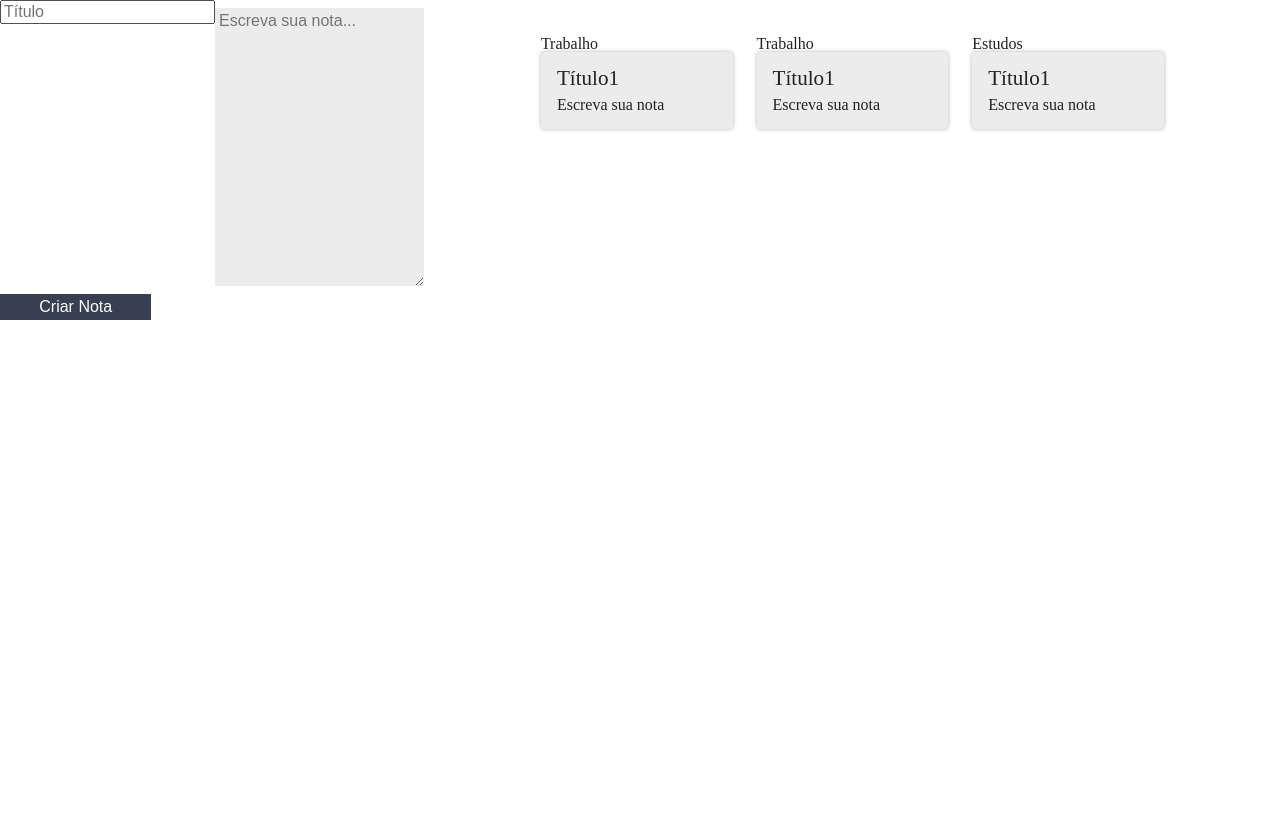
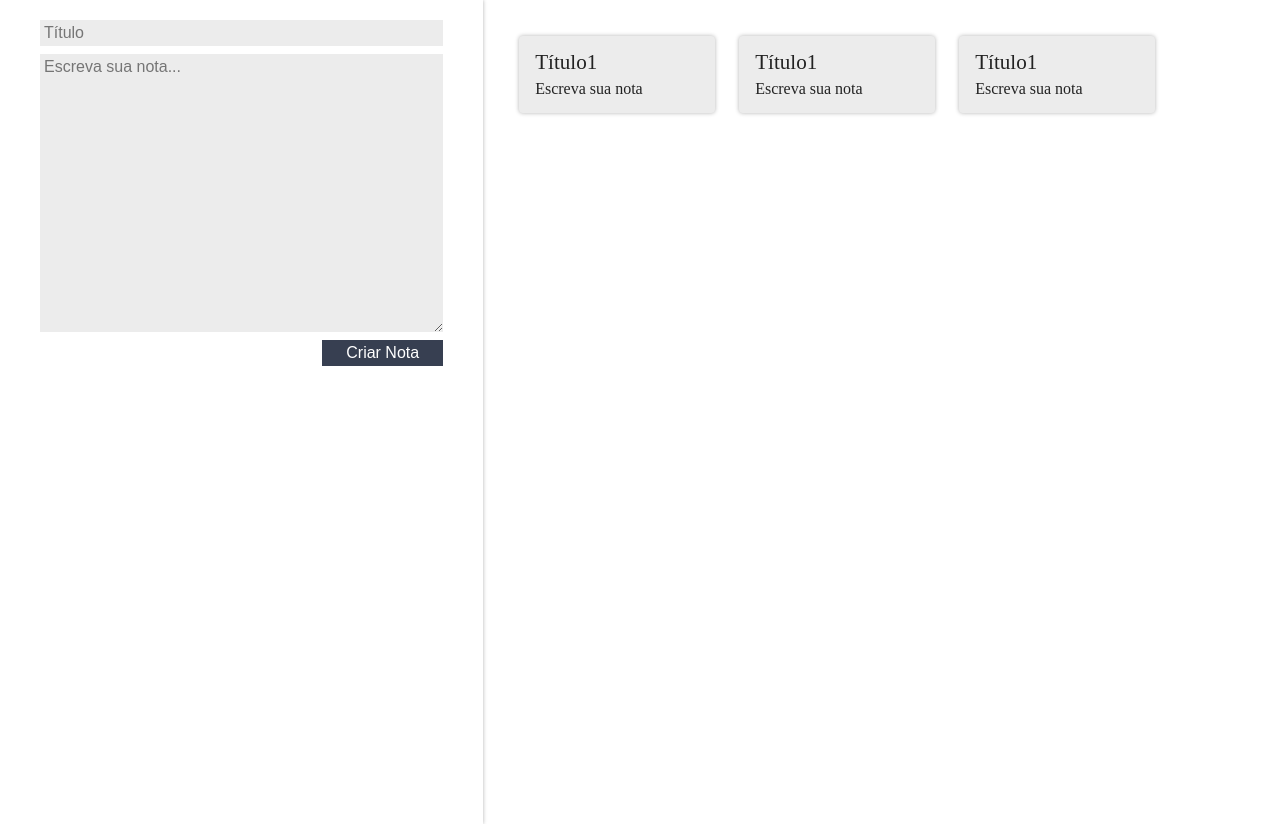
Before and after one commit to gabrielmsdf3/React-app-alura-ceep, a React (Create React App) app: page / in a window 1280 px wide. Before the commit the page ends 800 px from the top, so only its background shows below. Built offline with nearby package versions, Linux system fonts and the light colour scheme.

Commit message:
lidando com eventos(onchange e handle)

```diff
--- a/src/App.js
+++ b/src/App.js
@@ -1,5 +1,5 @@
 import React, { Component } from 'react';
-import FormularioCadastro from './components/formularioCadastro';
+import FormularioCadastro from './components/FormularioCadastro';
 import ListaDeNotas from './components/ListaDeNotas/';
 import './App.css';
 import './index.css';
--- /dev/null
+++ b/src/components/FormularioCadastro/formularioCadastro.jsx
@@ -0,0 +1,54 @@
+import React, { Component } from "react";
+import './estilo.css'
+class FormularioCadastro extends Component {
+  constructor(){
+    super();
+    this.titulo = "";
+
+  }
+
+  handleMudancaTitulo(evento){
+    this.titulo = evento.target.value
+  }
+
+  render(){
+    return(
+      <form className="form-cadastro">
+        <input
+         type="text"
+         placeholder="Título"
+         className="form-cadastro_input"
+         onChange={this.handleMudancaTitulo}
+         />
+        <textarea
+        rows={15}
+        placeholder="Escreva sua nota..."
+        className="form-cadastro_input" />
+        <button className="form-cadastro_input form-cadastro_submit">
+          Criar Nota
+        </button>
+      </form>
+    )
+  }
+}
+
+export default FormularioCadastro;
+
+/*
+[05:33] Dentro do handle mudança de título quero falar que o this título vai ser igual ao evento target value,
+ou seja, cada vez que o handle for chamado vou atribuir o que tiver no campo de título no meu atributo de
+título na minha classe de formulário cadastro.
+
+[05:54] Quando a gente usa o this título e o this handle mudança de título quer dizer que estou usando um
+atributo ou método de uma instância, então esse formulário cadastro quando a gente está no app js e usa
+ele como tag, quer dizer que está dando por trás dos panos um new no formulário cadastro. Seria algo similar,
+não é exatamente assim que faz, mas a dar um new formulário cadastro.
+
+[06:28] É como se estivesse declarando, instanciando um novo formulário através do new, só que não usamos a
+ palavra-chave new, porque o react tem outras coisas que vai fazer por trás dos panos. Ele vai associar essa
+ tag, esse novo elemento que a gente está criando com o que está por trás dos panos.
+
+[06:54] O que a gente está fazendo é toda vez que chamamos uma tag estou dando um new numa classe,
+e essa classe como é instanciada esse this título pertence a uma única classe. Se tivesse vários
+formulários, cada formulário teria seu título, seu atributo definido.
+*/
--- a/src/components/ListaDeNotas/listaDeNotas.jsx
+++ b/src/components/ListaDeNotas/listaDeNotas.jsx
@@ -12,7 +12,6 @@ class ListaDeNotas extends Component{
         {Array.of("Trabalho", "Trabalho", "Estudos").map((categoria, index) => {
           return (
             <li className="lista-notas_item" key={index}>
-              <div>{categoria}</div>
               <CardNota />
             </li>
           );
--- a/src/components/formularioCadastro.jsx
+++ /dev/null
@@ -1,24 +0,0 @@
-import React, { Component } from "react";
-import './estilo.css'
-class FormularioCadastro extends Component {
-  render(){
-    return(
-      <form>
-        <input
-         type="text"
-         placeholder="Título"
-         className="form-cadstro_input"
-         />
-        <textarea
-        rows={15}
-        placeholder="Escreva sua nota..."
-        className="form-cadastro_input" />
-        <button className="form-cadastro_input form-cadastro_submit">
-          Criar Nota
-        </button>
-      </form>
-    )
-  }
-}
-
-export default FormularioCadastro;
```
Also changed, not shown: src/components/FormularioCadastro/estilo.css (renamed from src/components/estilo.css), src/components/FormularioCadastro/index.js (renamed from src/components/index.js).
